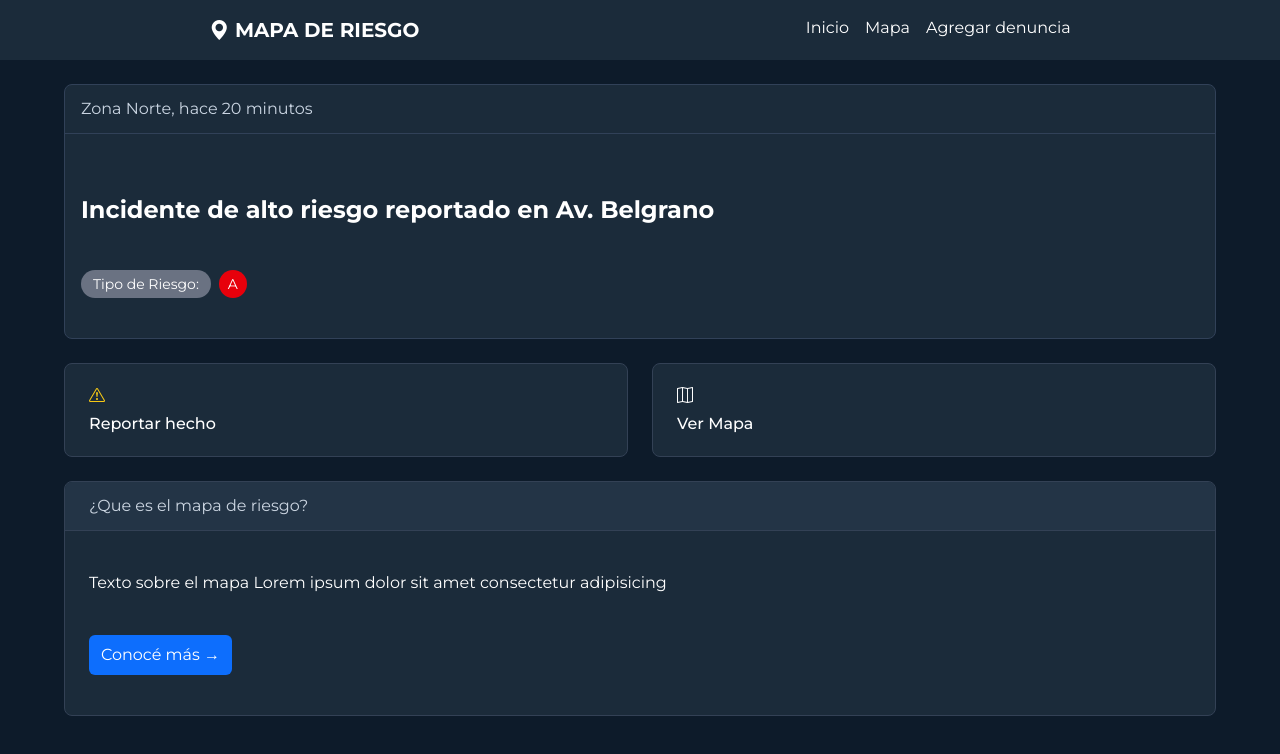
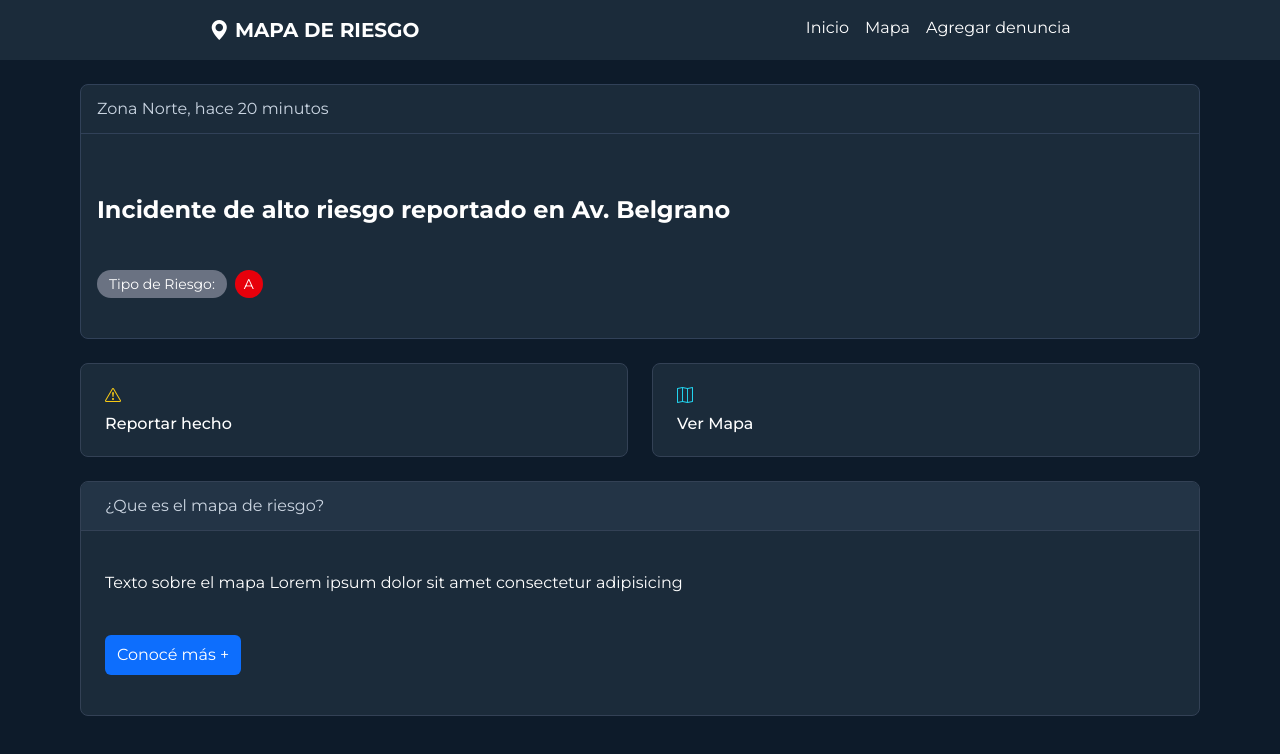
Before and after one commit to Matiassanchez18/Mapa-Riesgo-React, a React (Vite) app in the folder Mapa-Riesgo/: page / in a window 1280 px wide. Shown: the top 754 px of the page. Built offline with nearby package versions, Linux system fonts and the light colour scheme.

Commit message:
modifique clases de home

```diff
--- a/Mapa-Riesgo/src/Components/InformacionMapa.jsx
+++ b/Mapa-Riesgo/src/Components/InformacionMapa.jsx
@@ -1,3 +1,5 @@
+import "../Style/Home.css";
+
 function InformacionMapa({ titulo, descripcion }) {
   return (
     <div>
@@ -8,7 +10,7 @@
           <p className="informacion-mapa-texto">{descripcion}</p>
 
           <a href="#" className="informacion-mapa-boton">
-            Conocé más →
+            Conocé más +
           </a>
         </div>
       </article>
--- a/Mapa-Riesgo/src/Pages/Home.jsx
+++ b/Mapa-Riesgo/src/Pages/Home.jsx
@@ -14,7 +14,7 @@
   return (
     <div>
       <Navbar />
-      <main className="mx-auto mt-6 w-[90%] max-w-6xl space-y-6">
+      <main className="mx-auto mt-6 w-full max-w-6xl space-y-6 px-4">
         <UltimoIncidente incidente={incidenteReciente}></UltimoIncidente>
         <AccionesRapidas />
         <InformacionMapa
--- a/Mapa-Riesgo/src/Style/Home.css
+++ b/Mapa-Riesgo/src/Style/Home.css
@@ -30,7 +30,7 @@
   color: #facc15;
 }
 
-.accion-rapida__icono--mapa {
+.accion-rapida-icono--mapa {
   color: #22d3ee;
 }
 
```
